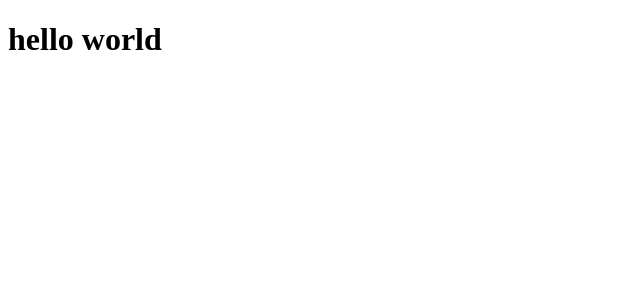
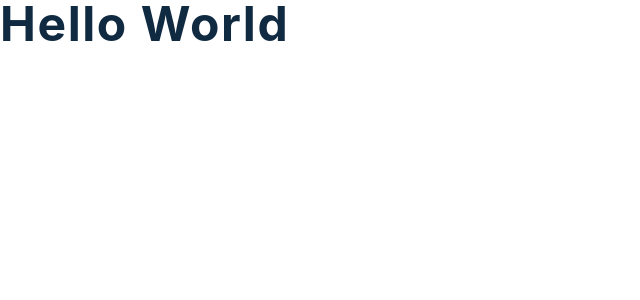
Before and after one commit to JCDMeira/react-gallery, a React app: page / in a window 1280 px wide. Shown: the top 300 px of the page, without its empty margins (0-640 px from the left). Built offline with nearby package versions, Linux system fonts and the light colour scheme; the HTML template or start-up script is replaced by a standard one.

Commit message:
feat: import base styles

```diff
--- /dev/null
+++ b/src/index.css
@@ -0,0 +1,462 @@
+/*
+===============
+Variables
+===============
+*/
+
+:root {
+  /* dark shades of primary color*/
+  --clr-primary-1: hsl(205, 86%, 17%);
+  --clr-primary-2: hsl(205, 77%, 27%);
+  --clr-primary-3: hsl(205, 72%, 37%);
+  --clr-primary-4: hsl(205, 63%, 48%);
+  /* primary/main color */
+  --clr-primary-5: hsl(205, 78%, 60%);
+  /* lighter shades of primary color */
+  --clr-primary-6: hsl(205, 89%, 70%);
+  --clr-primary-7: hsl(205, 90%, 76%);
+  --clr-primary-8: hsl(205, 86%, 81%);
+  --clr-primary-9: hsl(205, 90%, 88%);
+  --clr-primary-10: hsl(205, 100%, 96%);
+  /* darkest grey - used for headings */
+  --clr-grey-1: hsl(209, 61%, 16%);
+  --clr-grey-2: hsl(211, 39%, 23%);
+  --clr-grey-3: hsl(209, 34%, 30%);
+  --clr-grey-4: hsl(209, 28%, 39%);
+  /* grey used for paragraphs */
+  --clr-grey-5: hsl(210, 22%, 49%);
+  --clr-grey-6: hsl(209, 23%, 60%);
+  --clr-grey-7: hsl(211, 27%, 70%);
+  --clr-grey-8: hsl(210, 31%, 80%);
+  --clr-grey-9: hsl(212, 33%, 89%);
+  --clr-grey-10: hsl(210, 36%, 96%);
+  --clr-white: #fff;
+  --clr-red-dark: hsl(360, 67%, 44%);
+  --clr-red-light: hsl(360, 71%, 66%);
+  --clr-green-dark: hsl(125, 67%, 44%);
+  --clr-green-light: hsl(125, 71%, 66%);
+  --clr-black: #222;
+  --transition: all 0.3s linear;
+  --spacing: 0.1rem;
+  --radius: 0.25rem;
+  --light-shadow: 0 5px 15px rgba(0, 0, 0, 0.1);
+  --dark-shadow: 0 5px 15px rgba(0, 0, 0, 0.2);
+  --max-width: 1170px;
+  --fixed-width: 620px;
+}
+/*
+===============
+Global Styles
+===============
+*/
+
+*,
+::after,
+::before {
+  margin: 0;
+  padding: 0;
+  box-sizing: border-box;
+}
+body {
+  font-family: -apple-system, BlinkMacSystemFont, 'Segoe UI', Roboto, Oxygen,
+    Ubuntu, Cantarell, 'Open Sans', 'Helvetica Neue', sans-serif;
+  background: var(--clr-white);
+  color: var(--clr-grey-1);
+  line-height: 1.5;
+  font-size: 0.875rem;
+}
+ul {
+  list-style-type: none;
+}
+a {
+  text-decoration: none;
+}
+h1,
+h2,
+h3,
+h4 {
+  letter-spacing: var(--spacing);
+  text-transform: capitalize;
+  line-height: 1.25;
+  margin-bottom: 0.75rem;
+}
+h1 {
+  font-size: 2.5rem;
+}
+h2 {
+  font-size: 2rem;
+}
+h3 {
+  font-size: 1.25rem;
+}
+h4 {
+  font-size: 0.875rem;
+}
+p {
+  margin-bottom: 1.25rem;
+}
+@media screen and (min-width: 800px) {
+  h1 {
+    font-size: 3rem;
+  }
+  h2 {
+    font-size: 2.5rem;
+  }
+  h3 {
+    font-size: 1.75rem;
+  }
+  h4 {
+    font-size: 1rem;
+  }
+  body {
+    font-size: 1rem;
+  }
+  h1,
+  h2,
+  h3,
+  h4 {
+    line-height: 1;
+  }
+}
+/*  global classes */
+
+/* section */
+.section {
+  width: 90vw;
+  margin: 0 auto;
+  max-width: var(--max-width);
+}
+
+@media screen and (min-width: 992px) {
+  .section {
+    width: 95vw;
+  }
+}
+
+/*
+===============
+Stock Photos
+===============
+*/
+.search {
+  padding: 5rem 0 0 0;
+  width: 90vw;
+  max-width: var(--max-width);
+  margin: 0 auto;
+}
+.search-form {
+  display: flex;
+}
+.form-input {
+  width: 100%;
+}
+.form-input,
+.submit-btn {
+  padding: 0.75rem 1.25rem;
+  border: none;
+  text-transform: capitalize;
+  letter-spacing: var(--spacing);
+  font-size: 1.5rem;
+  background: transparent;
+  color: var(--clr-grey-5);
+  border-bottom: 3px solid var(--clr-grey-5);
+}
+.form-input {
+  color: var(--clr-grey-3);
+}
+.form-input::placeholder {
+  color: var(--clr-grey-5);
+}
+.photos {
+  padding: 5rem 0;
+}
+.photos-center {
+  width: 90vw;
+  max-width: var(--max-width);
+  margin: 0 auto;
+  display: grid;
+  gap: 2rem;
+}
+.photo {
+  height: 17.5rem;
+  position: relative;
+  overflow: hidden;
+}
+.photo > img {
+  width: 100%;
+  height: 100%;
+  display: block;
+  object-fit: cover;
+}
+.photo h4 {
+  margin-bottom: 0.5rem;
+}
+.photo p {
+  margin-bottom: 0;
+}
+.user-img {
+  width: 2.5rem;
+  height: 2.5rem;
+  border-radius: 50%;
+}
+.photo-info {
+  position: absolute;
+  width: 100%;
+  padding: 1rem;
+  bottom: 0;
+  left: 0;
+  background: rgba(0, 0, 0, 0.4);
+  color: white;
+  transform: translateY(100%);
+  transition: all 0.3s linear;
+  display: flex;
+  justify-content: space-between;
+  align-items: center;
+}
+.photo:hover .photo-info {
+  transform: translateY(0);
+}
+@media screen and (min-width: 576px) {
+  .photos-center {
+    grid-template-columns: repeat(auto-fill, minmax(368px, 1fr));
+  }
+  .search-form {
+    max-width: var(--fixed-width);
+  }
+}
+
+.loading {
+  text-align: center;
+  padding: 3rem;
+}
+/*
+===============
+Variables
+===============
+*/
+
+:root {
+  /* dark shades of primary color*/
+  --clr-primary-1: hsl(205, 86%, 17%);
+  --clr-primary-2: hsl(205, 77%, 27%);
+  --clr-primary-3: hsl(205, 72%, 37%);
+  --clr-primary-4: hsl(205, 63%, 48%);
+  /* primary/main color */
+  --clr-primary-5: hsl(205, 78%, 60%);
+  /* lighter shades of primary color */
+  --clr-primary-6: hsl(205, 89%, 70%);
+  --clr-primary-7: hsl(205, 90%, 76%);
+  --clr-primary-8: hsl(205, 86%, 81%);
+  --clr-primary-9: hsl(205, 90%, 88%);
+  --clr-primary-10: hsl(205, 100%, 96%);
+  /* darkest grey - used for headings */
+  --clr-grey-1: hsl(209, 61%, 16%);
+  --clr-grey-2: hsl(211, 39%, 23%);
+  --clr-grey-3: hsl(209, 34%, 30%);
+  --clr-grey-4: hsl(209, 28%, 39%);
+  /* grey used for paragraphs */
+  --clr-grey-5: hsl(210, 22%, 49%);
+  --clr-grey-6: hsl(209, 23%, 60%);
+  --clr-grey-7: hsl(211, 27%, 70%);
+  --clr-grey-8: hsl(210, 31%, 80%);
+  --clr-grey-9: hsl(212, 33%, 89%);
+  --clr-grey-10: hsl(210, 36%, 96%);
+  --clr-white: #fff;
+  --clr-red-dark: hsl(360, 67%, 44%);
+  --clr-red-light: hsl(360, 71%, 66%);
+  --clr-green-dark: hsl(125, 67%, 44%);
+  --clr-green-light: hsl(125, 71%, 66%);
+  --clr-black: #222;
+  --transition: all 0.3s linear;
+  --spacing: 0.1rem;
+  --radius: 0.25rem;
+  --light-shadow: 0 5px 15px rgba(0, 0, 0, 0.1);
+  --dark-shadow: 0 5px 15px rgba(0, 0, 0, 0.2);
+  --max-width: 1170px;
+  --fixed-width: 620px;
+}
+/*
+===============
+Global Styles
+===============
+*/
+
+*,
+::after,
+::before {
+  margin: 0;
+  padding: 0;
+  box-sizing: border-box;
+}
+body {
+  font-family: -apple-system, BlinkMacSystemFont, 'Segoe UI', Roboto, Oxygen,
+    Ubuntu, Cantarell, 'Open Sans', 'Helvetica Neue', sans-serif;
+  background: var(--clr-white);
+  color: var(--clr-grey-1);
+  line-height: 1.5;
+  font-size: 0.875rem;
+}
+ul {
+  list-style-type: none;
+}
+a {
+  text-decoration: none;
+}
+h1,
+h2,
+h3,
+h4 {
+  letter-spacing: var(--spacing);
+  text-transform: capitalize;
+  line-height: 1.25;
+  margin-bottom: 0.75rem;
+}
+h1 {
+  font-size: 2.5rem;
+}
+h2 {
+  font-size: 2rem;
+}
+h3 {
+  font-size: 1.25rem;
+}
+h4 {
+  font-size: 0.875rem;
+}
+p {
+  margin-bottom: 1.25rem;
+}
+@media screen and (min-width: 800px) {
+  h1 {
+    font-size: 3rem;
+  }
+  h2 {
+    font-size: 2.5rem;
+  }
+  h3 {
+    font-size: 1.75rem;
+  }
+  h4 {
+    font-size: 1rem;
+  }
+  body {
+    font-size: 1rem;
+  }
+  h1,
+  h2,
+  h3,
+  h4 {
+    line-height: 1;
+  }
+}
+/*  global classes */
+
+/* section */
+.section {
+  width: 90vw;
+  margin: 0 auto;
+  max-width: var(--max-width);
+}
+
+@media screen and (min-width: 992px) {
+  .section {
+    width: 95vw;
+  }
+}
+
+/*
+===============
+Stock Photos
+===============
+*/
+.search {
+  padding: 5rem 0 0 0;
+  width: 90vw;
+  max-width: var(--max-width);
+  margin: 0 auto;
+}
+.search-form {
+  display: flex;
+}
+.form-input {
+  width: 100%;
+}
+.form-input,
+.submit-btn {
+  padding: 0.75rem 1.25rem;
+  border: none;
+  text-transform: capitalize;
+  letter-spacing: var(--spacing);
+  font-size: 1.5rem;
+  background: transparent;
+  color: var(--clr-grey-5);
+  border-bottom: 3px solid var(--clr-grey-5);
+}
+.form-input {
+  color: var(--clr-grey-3);
+}
+.form-input::placeholder {
+  color: var(--clr-grey-5);
+}
+.photos {
+  padding: 5rem 0;
+}
+.photos-center {
+  width: 90vw;
+  max-width: var(--max-width);
+  margin: 0 auto;
+  display: grid;
+  gap: 2rem;
+}
+.photo {
+  height: 17.5rem;
+  position: relative;
+  overflow: hidden;
+}
+.photo > img {
+  width: 100%;
+  height: 100%;
+  display: block;
+  object-fit: cover;
+}
+.photo h4 {
+  margin-bottom: 0.5rem;
+}
+.photo p {
+  margin-bottom: 0;
+}
+.user-img {
+  width: 2.5rem;
+  height: 2.5rem;
+  border-radius: 50%;
+}
+.photo-info {
+  position: absolute;
+  width: 100%;
+  padding: 1rem;
+  bottom: 0;
+  left: 0;
+  background: rgba(0, 0, 0, 0.4);
+  color: white;
+  transform: translateY(100%);
+  transition: all 0.3s linear;
+  display: flex;
+  justify-content: space-between;
+  align-items: center;
+}
+.photo:hover .photo-info {
+  transform: translateY(0);
+}
+@media screen and (min-width: 576px) {
+  .photos-center {
+    grid-template-columns: repeat(auto-fill, minmax(368px, 1fr));
+  }
+  .search-form {
+    max-width: var(--fixed-width);
+  }
+}
+
+.loading {
+  text-align: center;
+  padding: 3rem;
+}
--- a/src/main.tsx
+++ b/src/main.tsx
@@ -1,6 +1,7 @@
 import React from "react";
 import ReactDOM from "react-dom/client";
 import App from "./App.tsx";
+import "./index.css";
 
 ReactDOM.createRoot(document.getElementById("root")!).render(
   <React.StrictMode>
```
Also changed, not shown: src/App.css (added, +38 -0 lines).
